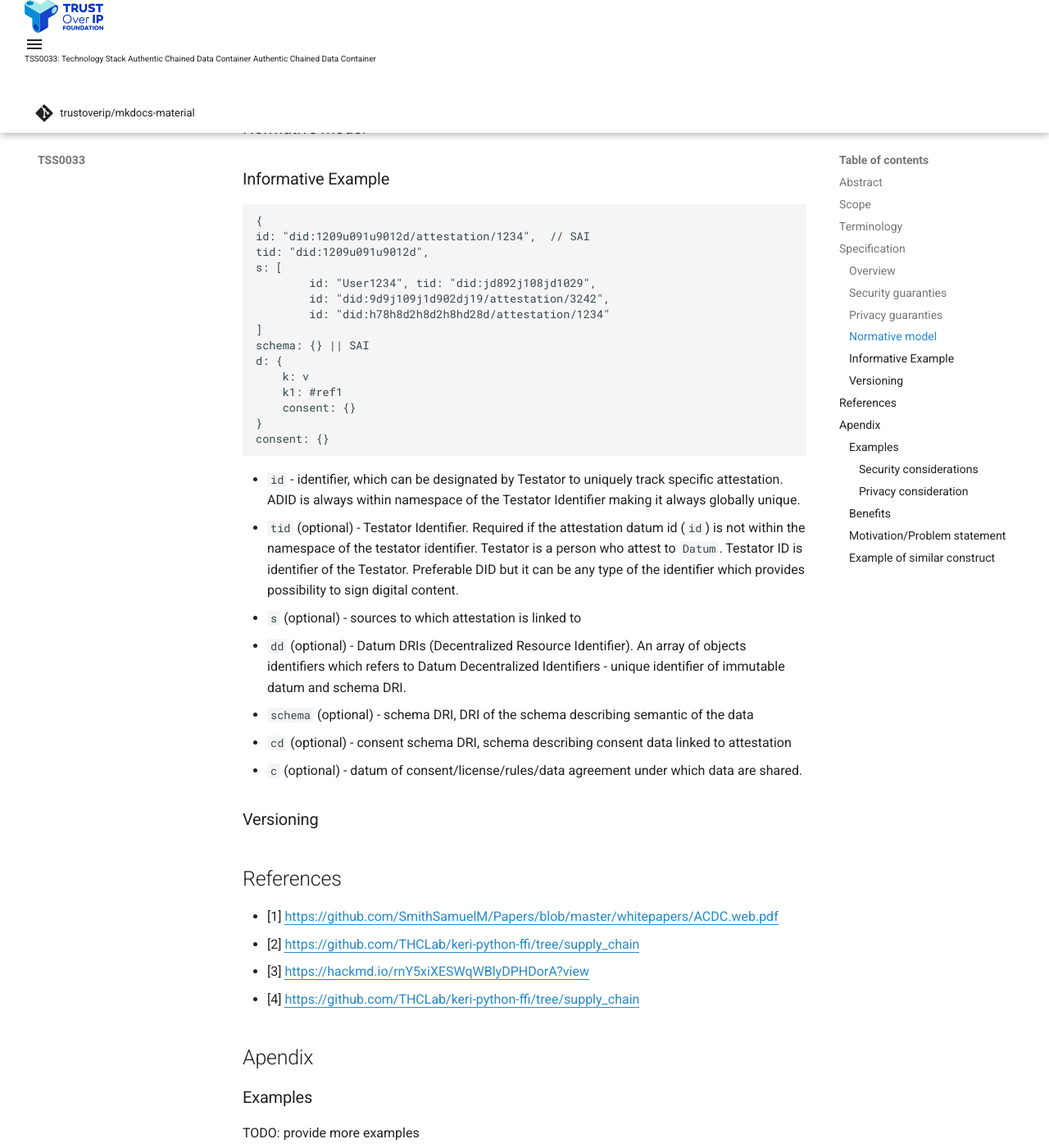
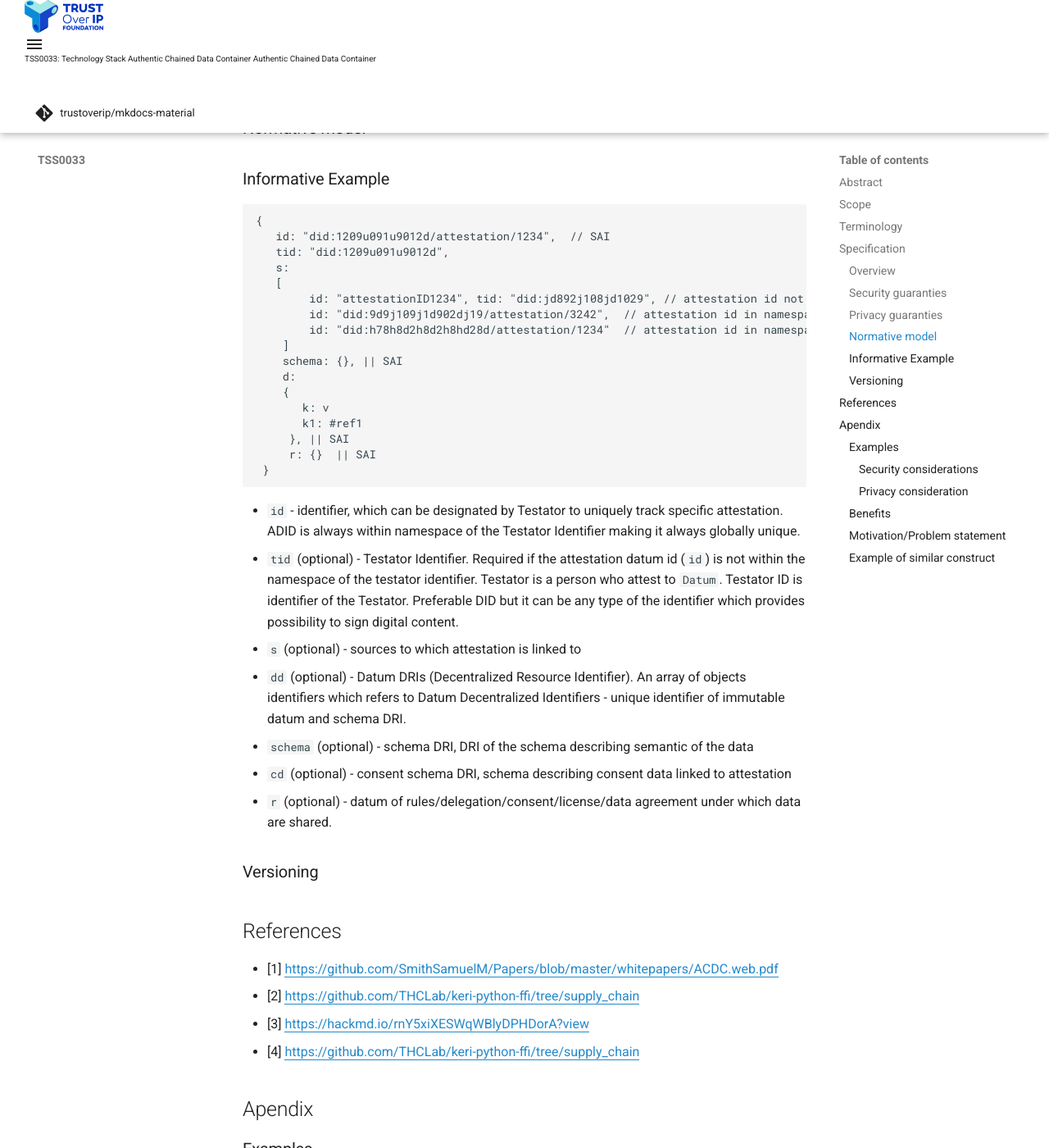
Before and after one commit to trustoverip/TSS0033-technology-stack-acdc, an MkDocs documentation site: the page built from docs/index.md, in a window 1280 px wide and 1400 px high, scrolled down 1178 px. Shown: the whole window at 82% size. Built offline with MkDocs 1.6.1 and Material for MkDocs 9.7.7, drawn with Linux system fonts in a browser that asks for light colours; comment, search, counter and statistics services are not loaded.

Commit message:
Update index.md

```diff
--- a/docs/index.md
+++ b/docs/index.md
@@ -36,20 +36,22 @@ TODO: mention about informative example used across whole spec
 
 
     {
-    id: "did:1209u091u9012d/attestation/1234",  // SAI
-    tid: "did:1209u091u9012d",
-    s: [
-            id: "User1234", tid: "did:jd892j108jd1029",
-            id: "did:9d9j109j1d902dj19/attestation/3242",
-            id: "did:h78h8d2h8d2h8hd28d/attestation/1234"
-    ]
-    schema: {} || SAI
-    d: {
-        k: v
-        k1: #ref1
-        consent: {}
-    }
-    consent: {}
+       id: "did:1209u091u9012d/attestation/1234",  // SAI
+       tid: "did:1209u091u9012d",
+       s:
+       [
+            id: "attestationID1234", tid: "did:jd892j108jd1029", // attestation id not in namespace of testator
+            id: "did:9d9j109j1d902dj19/attestation/3242",  // attestation id in namespace of testator
+            id: "did:h78h8d2h8d2h8hd28d/attestation/1234"  // attestation id in namespace of testator
+        ]
+        schema: {}, || SAI
+        d:
+        {
+           k: v
+           k1: #ref1
+         }, || SAI
+         r: {}  || SAI
+     }
 
 
 
@@ -59,7 +61,7 @@ TODO: mention about informative example used across whole spec
 - `dd` (optional) - Datum DRIs (Decentralized Resource Identifier). An array of objects identifiers which refers to Datum Decentralized Identifiers - unique identifier of immutable datum and schema DRI.
 - `schema` (optional) - schema DRI, DRI of the schema describing semantic of the data
 - `cd` (optional) - consent schema DRI, schema describing consent data linked to attestation
-- `c` (optional) - datum of consent/license/rules/data agreement under which data are shared.
+- `r` (optional) - datum of rules/delegation/consent/license/data agreement under which data are shared.
 
 ### Versioning
 
```
